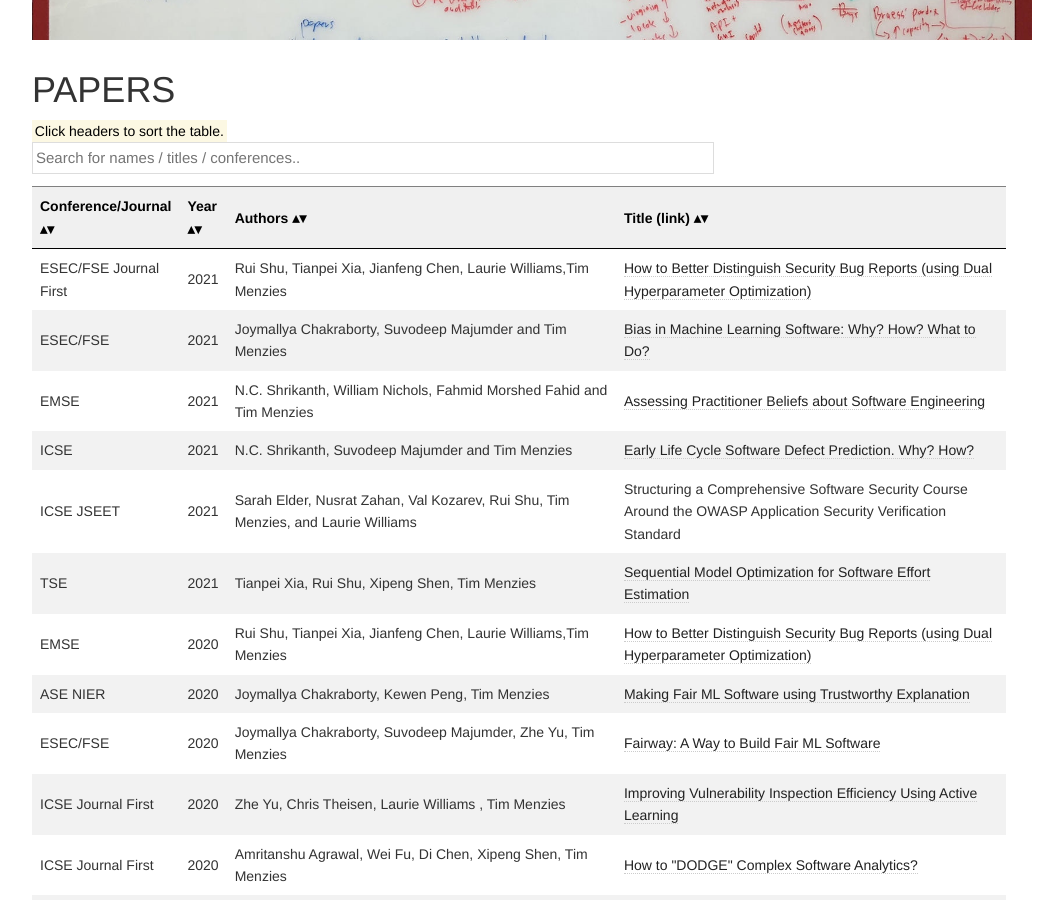
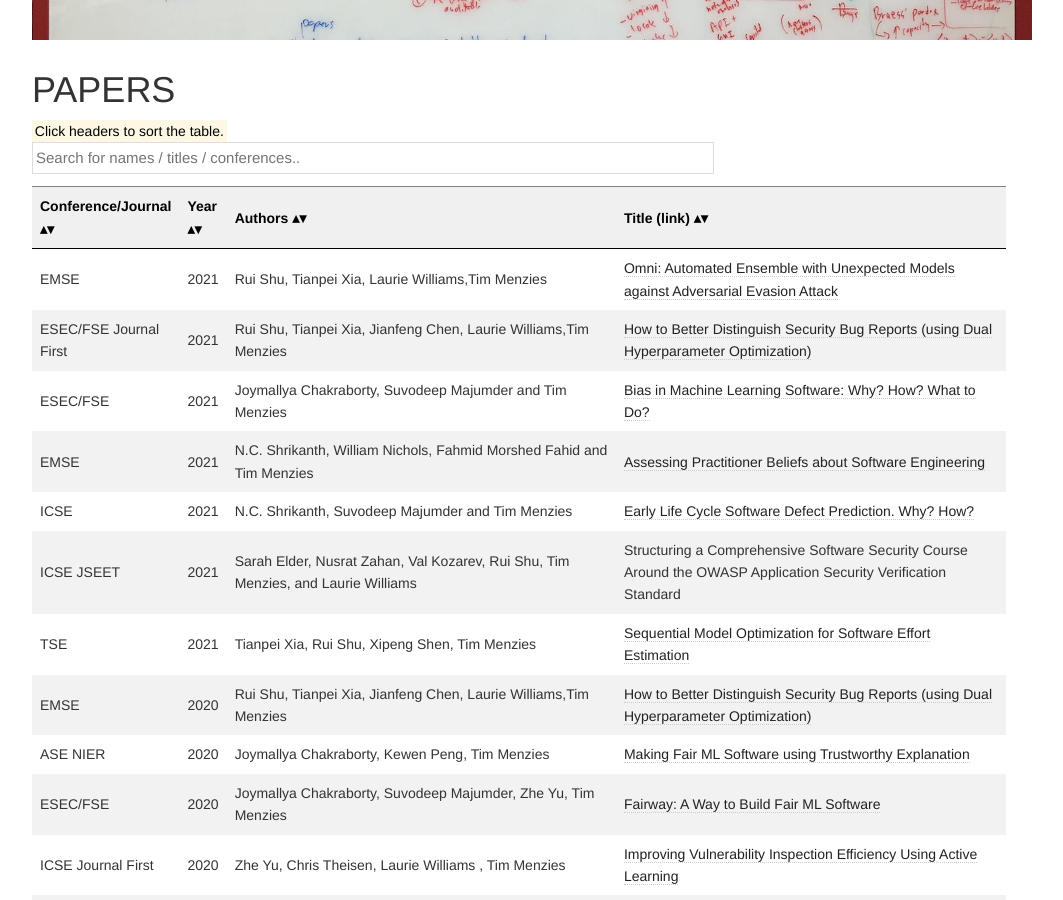
Before and after one commit to ai-se/ai-se.github.io, a Jekyll site: the page built from papers/index.html, in a window 1280 px wide and 900 px high, scrolled down 695 px. Shown: the whole window, without its empty margins (126-1189 px from the left). Built offline with Jekyll 4.4.1, drawn with Linux system fonts in a browser that asks for light colours.

Commit message:
Update index.html

```diff
--- a/papers/index.html
+++ b/papers/index.html
@@ -53,6 +53,15 @@
 		</tr>
 	</thead>
 	<tbody>
+
+		<tr>
+			<td>EMSE</td>
+			<td>2021</td>
+			<td>Rui Shu, Tianpei Xia, Laurie Williams,Tim Menzies</td>
+			<td><a href="https://arxiv.org/abs/2011.12720">
+					Omni: Automated Ensemble with Unexpected Models against Adversarial Evasion Attack
+				</a></td>
+		</tr>
 
 		<tr>
 			<td>ESEC/FSE Journal First</td>
```
